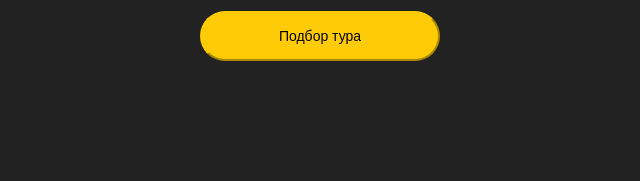
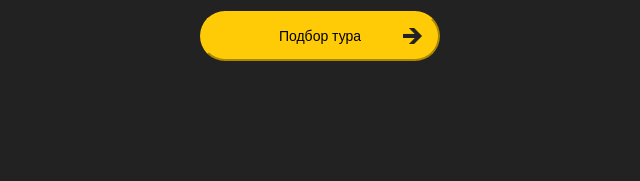
Before and after one commit to veselo-givem/veselo-givem.github.io, a plain HTML site: page index.html in a window 1280 px wide. Shown: the part 437-618 px from the top of the page, 5-645 px from the left. Drawn offline with Linux system fonts and the light colour scheme.

Commit message:
Add files via upload

```diff
--- a/css/style.css
+++ b/css/style.css
@@ -1,5 +1,3 @@
-
-
 body {
     width: 1280px;
     margin: 0px auto;
@@ -164,25 +162,27 @@ footer li {
     text-transform: none;
 }
 
-.jj{
+.jj {
     width: 180px;
     text-transform: uppercase;
     padding-top: 35px;
 }
 
-.jj ul{
+.jj ul {
     line-height: 3;
 }
 
-hr{
+hr {
     margin-bottom: 50px;
 }
-.tt{
+
+.tt {
     display: flex;
 
 }
 
-button{
+button {
+    position: relative;
     height: 50px;
     width: 240px;
     border-radius: 30px;
@@ -191,6 +191,12 @@ button{
     font-size: 14px;
 }
 
-button::before{
-    content:
+button::before {
+    content: "";
+    position: absolute;
+    background-image: url("../img/%D1%81%D1%82%D1%80%D0%B5%D0%BB%D0%BE%D1%87%D0%BA%D0%B0.png");
+    width: 20px;
+    height: 20px;
+    right: 15px;
+    background-repeat: no-repeat;
 }
```
Also changed, not shown: img/стрелочка.png (added).
